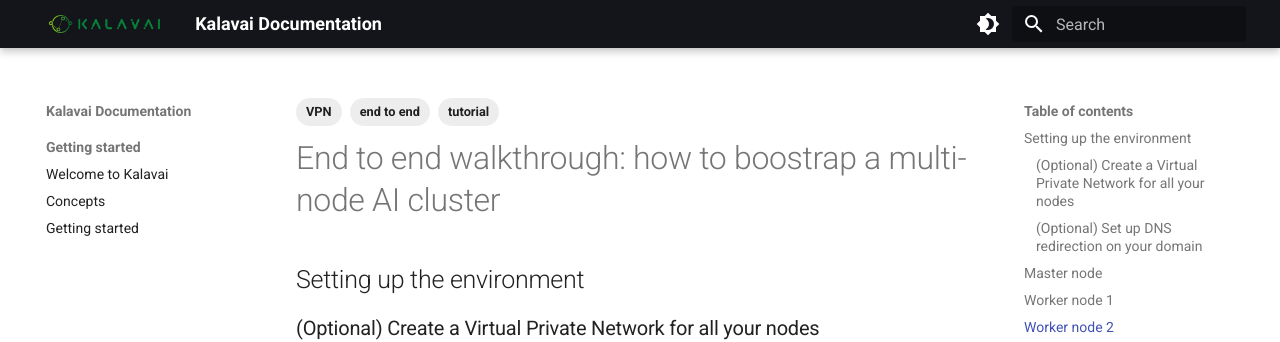
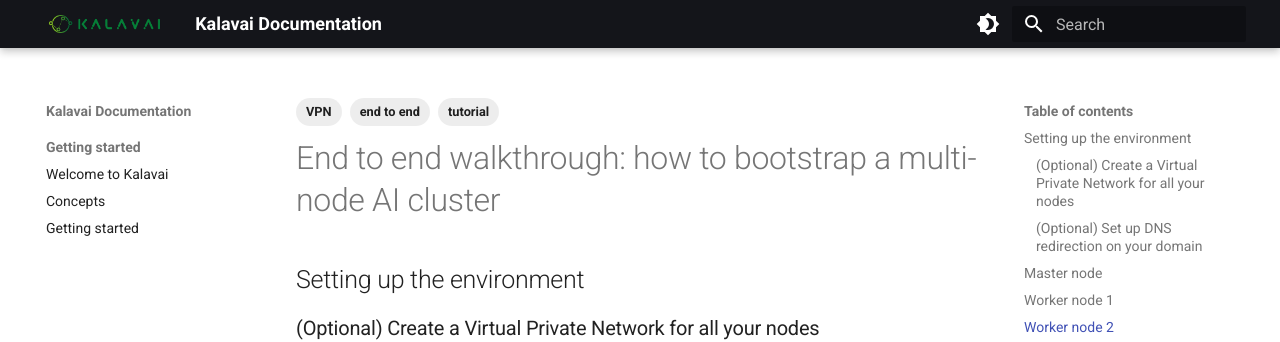
Before and after one commit to kalavai-net/kalavai-client, an MkDocs documentation site: the page built from docs/docs/end2end.md, in a window 1280 px wide. Shown: the top 342 px of the page. Built offline with MkDocs 1.6.1 and Material for MkDocs 9.7.7, drawn with Linux system fonts in a browser that asks for light colours.

Commit message:
dcos: update end2end.md
boostrap -> bootstrap

```diff
--- a/docs/docs/end2end.md
+++ b/docs/docs/end2end.md
@@ -5,7 +5,7 @@
   - VPN
 ---
 
-# End to end walkthrough: how to boostrap a multi-node AI cluster
+# End to end walkthrough: how to bootstrap a multi-node AI cluster
 
 ## Setting up the environment
 
```
